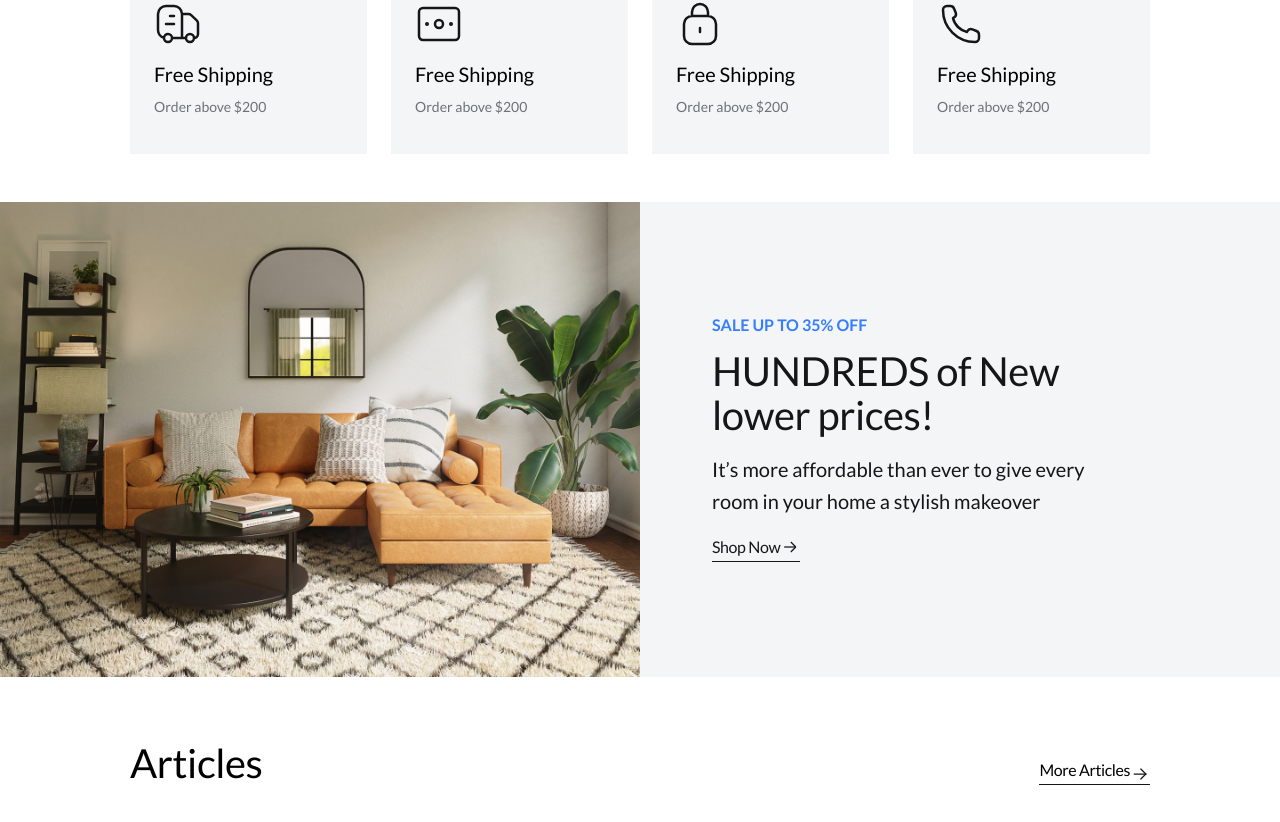
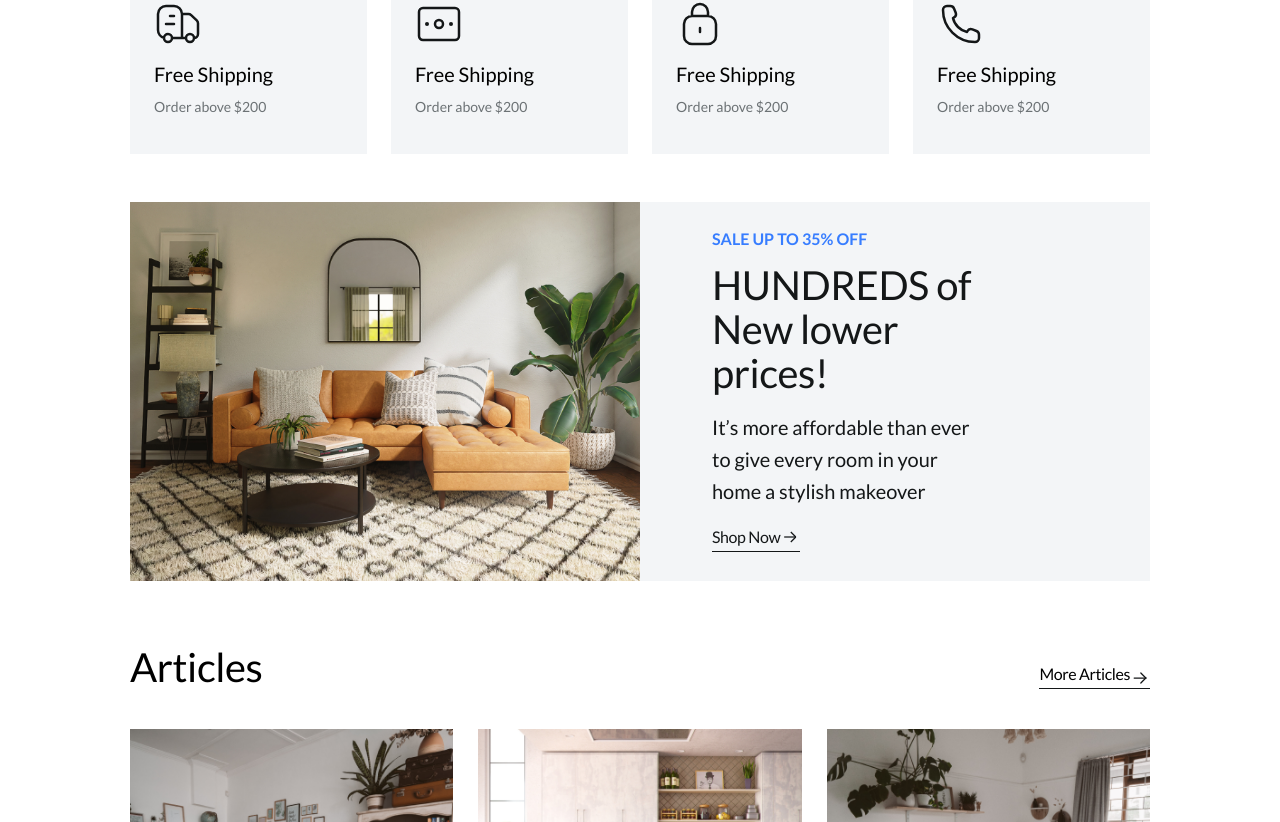
Before and after one commit to carlos-lima-dev/store-Furniture_frontend_react, a React (Vite) app in the folder frontend/: page / in a window 1280 px wide. Shown: the part 1658-2480 px from the top of the page. Built offline with nearby package versions, Linux system fonts and the light colour scheme; no server answers.

Commit message:
Update Home.module.css

```diff
--- a/frontend/src/pages/Home/Home.module.css
+++ b/frontend/src/pages/Home/Home.module.css
@@ -9,7 +9,7 @@
   max-width: 1300px;
 }
 .container_no_padding {
-  padding: 0;
+  padding: 0px 130px;
 }
 .slider {
   width: 100%;
```
